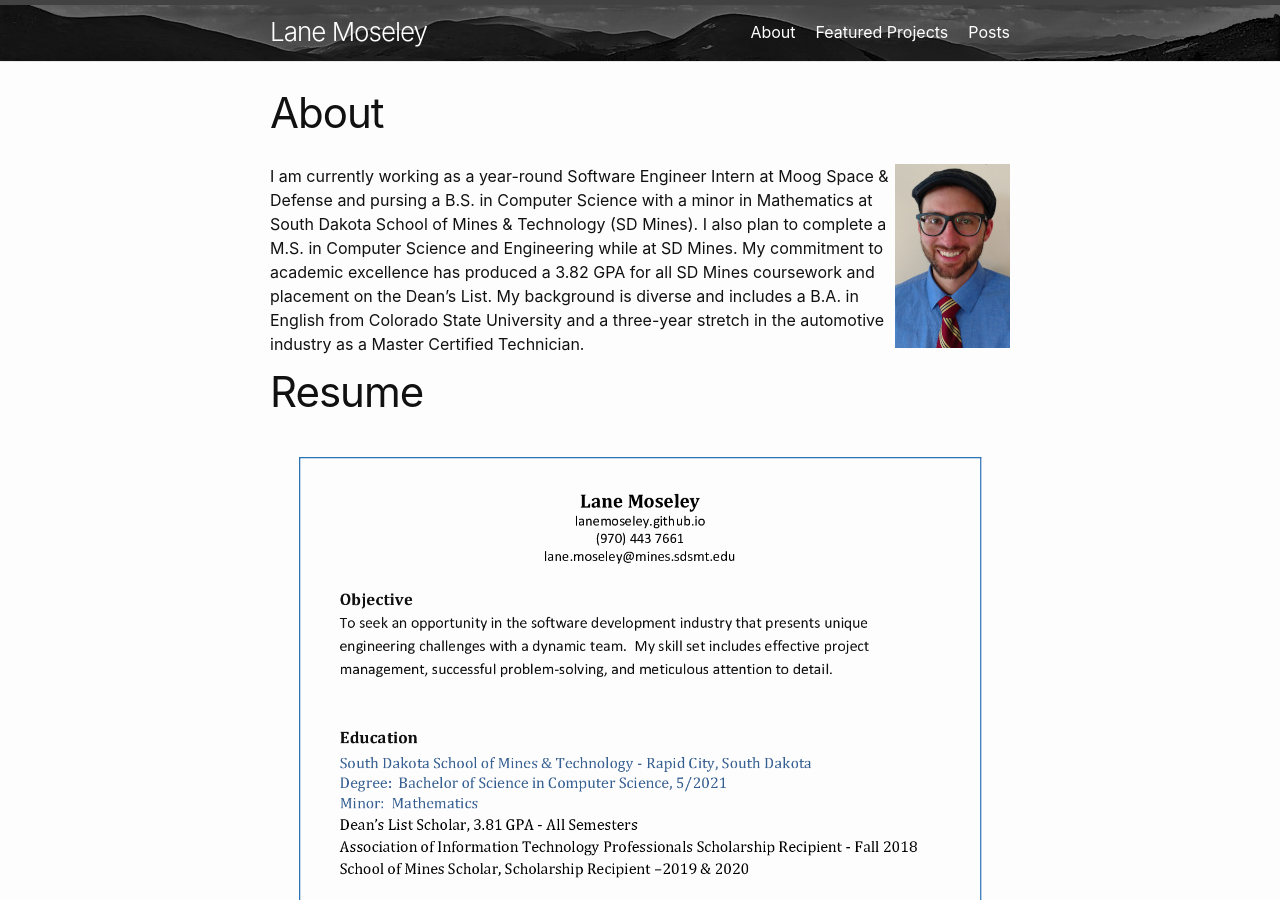
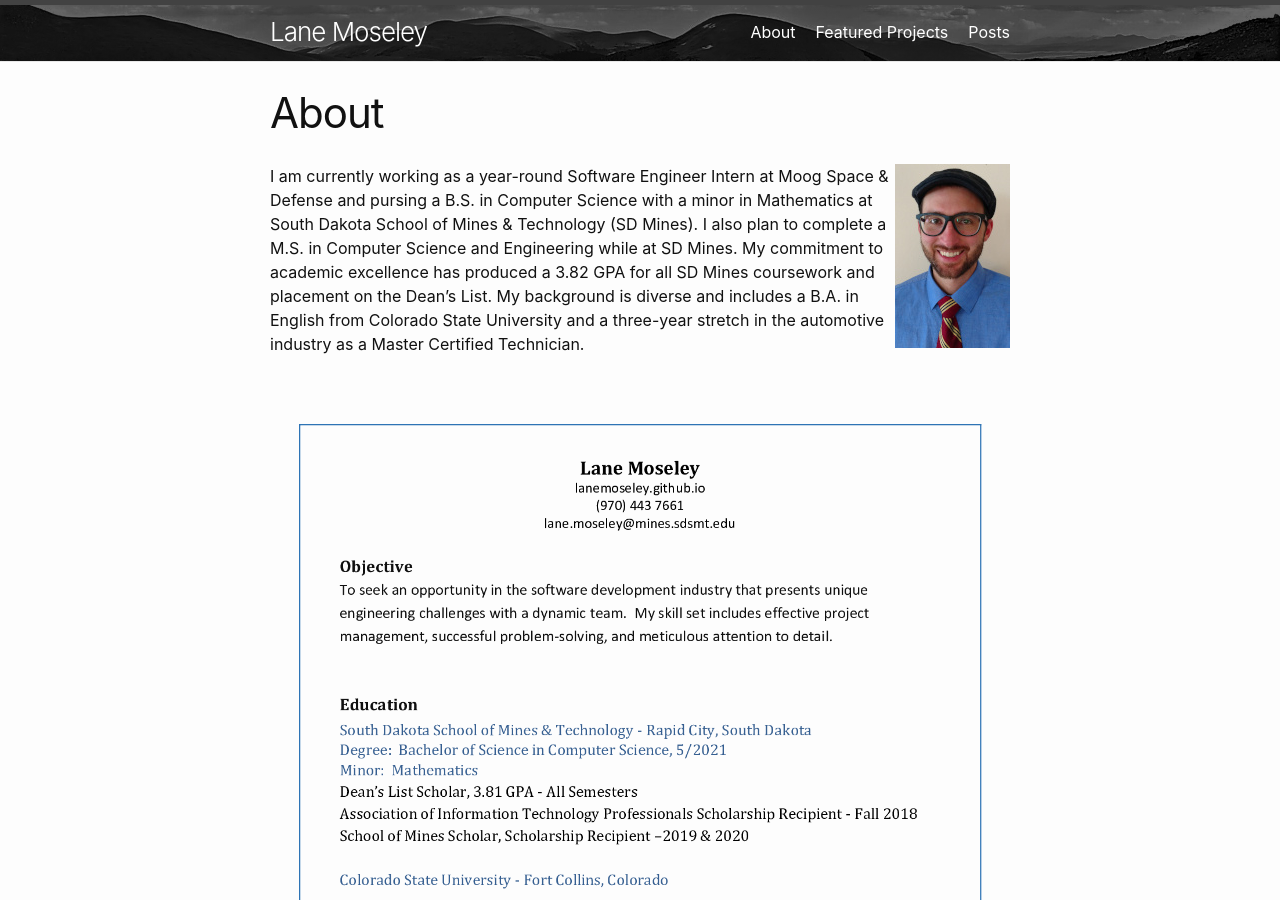
Before and after one commit to lanemoseley/lanemoseley.github.io, a Jekyll site: the page built from about.md, in a window 1280 px wide and 900 px high. Built offline with Jekyll 4.4.1, drawn with Linux system fonts in a browser that asks for light colours.

Commit message:
Reformatted About

```diff
--- a/about.md
+++ b/about.md
@@ -7,6 +7,6 @@ permalink: /about/
 <img style="float: right;" src="/assets/Moseley_Headshot.jpg">
 
 I am currently working as a year-round Software Engineer Intern at Moog Space & Defense and pursing a B.S. in Computer Science with a minor in Mathematics at South Dakota School of Mines & Technology (SD Mines). I also plan to complete a M.S. in Computer Science and Engineering while at SD Mines. My commitment to academic excellence has produced a 3.82 GPA for all SD Mines coursework and placement on the Dean’s List. My background is diverse and includes a B.A. in English from Colorado State University and a three-year stretch in the automotive industry as a Master Certified Technician.
+<br/><br/>
 
-# Resume
 [![Photo: Resume](/assets/Resume.png)](../assets/Resume.pdf)
```
